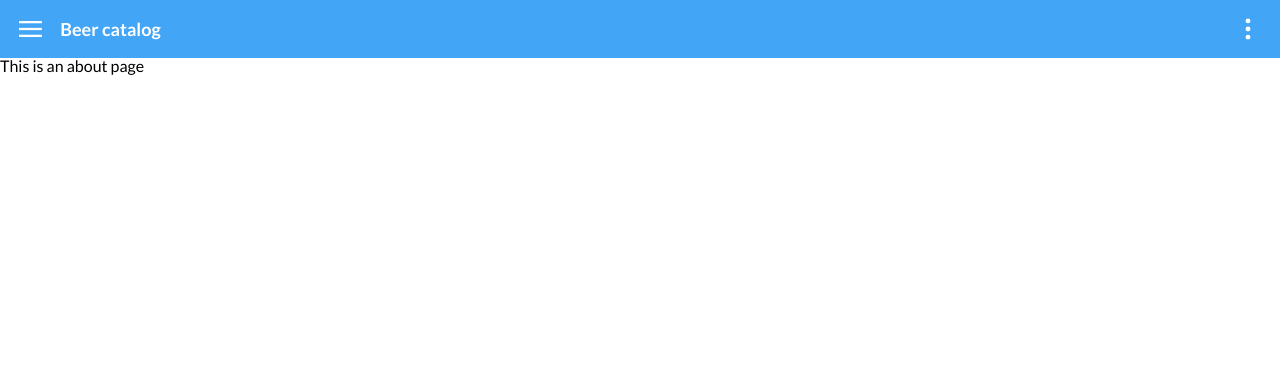
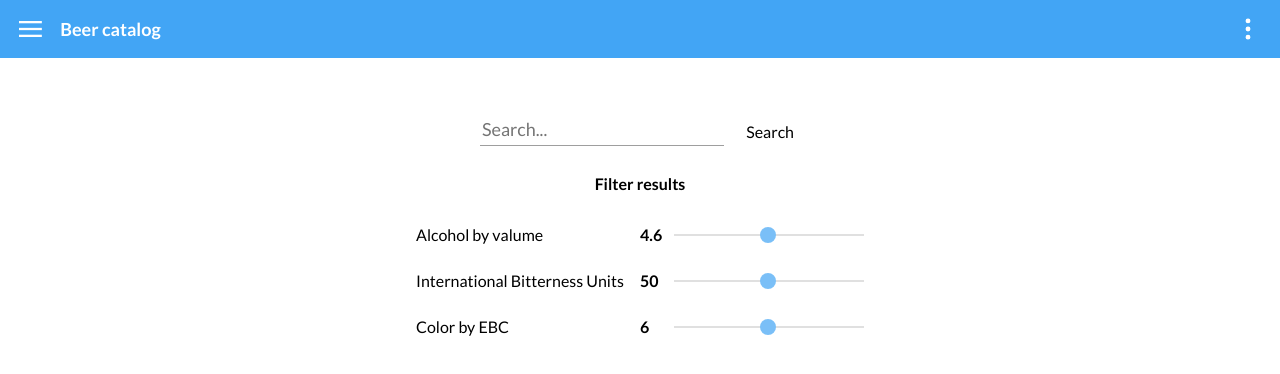
Before and after one commit to daniilgri/beer-caralog, a Vue app: page / in a window 1280 px wide. Shown: the top 374 px of the page. Built offline with nearby package versions, Linux system fonts and the light colour scheme.

Commit message:
Searchbar section (Searchbar and filters)

```diff
--- /dev/null
+++ b/src/components/global/Slider.vue
@@ -0,0 +1,109 @@
+<template>
+  <div class="slider">
+    <h6 class="slider__value">{{ value }}</h6>
+    <input
+      ref="sliderLine"
+      class="slider__line"
+      type="range"
+      min="1"
+      max="100"
+      value="50"
+      @mousemove="handleSliderLineOnMouseMove"
+    />
+  </div>
+</template>
+
+<style lang="scss" scoped>
+.slider {
+  display: flex;
+  justify-content: space-between;
+  align-items: center;
+  width: 100%;
+
+  &__value {
+    width: 15%;
+    font-weight: 600;
+  }
+
+  &__line {
+    width-webkit-appearance: none;
+    appearance: none;
+    width: 85%;
+    height: 2px;
+    background: #d3d3d3;
+    outline: none;
+    opacity: 0.7;
+    -webkit-transition: 0.2s;
+    transition: opacity 0.2s;
+
+    &::-moz-range-track {
+      border: none;
+      background: none;
+      outline: none;
+    }
+
+    &:focus {
+      outline: none;
+      border: none;
+    }
+
+    &:hover {
+      opacity: 1;
+    }
+
+    &::-webkit-slider-thumb {
+      -webkit-appearance: none;
+      appearance: none;
+      width: 16px;
+      height: 16px;
+      border-radius: 50%;
+      background: #42a5f5;
+      cursor: pointer;
+    }
+
+    &::-moz-range-thumb {
+      width: 16px;
+      height: 16px;
+      border-radius: 50%;
+      background: #42a5f5;
+      cursor: pointer;
+    }
+  }
+}
+</style>
+
+<script lang="ts">
+import Vue from "vue";
+
+export default Vue.extend({
+  name: "Slider",
+  props: {
+    value: {
+      type: Number,
+      required: true
+    }
+  },
+  created() {
+    console.log(this.$refs.sliderLine);
+  },
+  methods: {
+    handleSliderLineOnMouseMove($event: {
+      currentTarget: {
+        value: number;
+        getAttribute: (arg0: string) => number;
+        style: { backgroundImage: string };
+      };
+    }) {
+      const val =
+        ($event.currentTarget.value -
+          $event.currentTarget.getAttribute("min")) /
+        ($event.currentTarget.getAttribute("max") -
+          $event.currentTarget.getAttribute("min"));
+      const percent = val * 100;
+
+      $event.currentTarget.style.backgroundImage = `-webkit-gradient(linear, left top, right top, color-stop(${percent}%, #42a5f5),color-stop(${percent}%, #42a5f51f))`;
+      $event.currentTarget.style.backgroundImage = `-moz-linear-gradient(left center, #42a5f5 0%, #42a5f5 ${percent}%, #42a5f51f ${percent}%, #42a5f51f 100%)`;
+    }
+  }
+});
+</script>
--- /dev/null
+++ b/src/components/related/Catalog/SearchField.vue
@@ -0,0 +1,46 @@
+<template>
+  <div class="search-filter__field search-field">
+    <h5 class="search-field__name">
+      {{ name }}
+    </h5>
+    <div class="search-field__controller">
+      <Slider :value="value" />
+    </div>
+  </div>
+</template>
+
+<style lang="scss" scoped>
+.search-field {
+  display: flex;
+  align-items: center;
+
+  &__name {
+    width: 50%;
+  }
+
+  &__controller {
+    display: flex;
+    width: 50%;
+  }
+}
+</style>
+
+<script lang="ts">
+import Vue from "vue";
+import Slider from "../../global/Slider";
+
+export default Vue.extend({
+  name: "SearchField",
+  components: { Slider },
+  props: {
+    name: {
+      type: String,
+      required: true
+    },
+    value: {
+      type: Number,
+      required: true
+    }
+  }
+});
+</script>
--- /dev/null
+++ b/src/components/related/Catalog/SearchFilter.vue
@@ -0,0 +1,48 @@
+<template>
+  <div class="search-section__filter search-filter">
+    <div class="search-filter__head">
+      <h3 class="search-filter__title">Filter results</h3>
+    </div>
+    <div class="search-filter__content">
+      <SearchField name="Alcohol by valume" :value="4.6" />
+      <SearchField name="International Bitterness Units" :value="50" />
+      <SearchField name="Color by EBC" :value="6" />
+    </div>
+  </div>
+</template>
+
+<style lang="scss" scoped>
+.search-filter {
+  width: 35%;
+
+  &__head {
+    display: flex;
+    justify-content: center;
+  }
+
+  &__title {
+    font-weight: 600;
+  }
+
+  &__content {
+    margin-top: 35px;
+  }
+
+  &__field {
+    margin-bottom: 30px;
+    &:last-child {
+      margin-bottom: 0;
+    }
+  }
+}
+</style>
+
+<script lang="ts">
+import Vue from "vue";
+import SearchField from "./SearchField";
+
+export default Vue.extend({
+  name: "SearchFilter",
+  components: { SearchField }
+});
+</script>
--- /dev/null
+++ b/src/components/related/Catalog/SearchSection.vue
@@ -0,0 +1,30 @@
+<template>
+  <div class="search-section">
+    <Searchbar />
+    <SearchFilter />
+  </div>
+</template>
+
+<style lang="scss" scoped>
+.search-section {
+  display: flex;
+  flex-direction: column;
+  align-items: center;
+  margin-top: 60px;
+
+  &__searchbar {
+    margin-bottom: 30px;
+  }
+}
+</style>
+
+<script lang="ts">
+import Vue from "vue";
+import Searchbar from "./Searchbar.vue";
+import SearchFilter from "./SearchFilter.vue";
+
+export default Vue.extend({
+  name: "SearchSection",
+  components: { Searchbar, SearchFilter }
+});
+</script>
--- /dev/null
+++ b/src/components/related/Catalog/Searchbar.vue
@@ -0,0 +1,42 @@
+<template>
+  <div class="search-section__searchbar searchbar">
+    <input type="text" placeholder="Search..." class="searchbar__input" />
+    <button class="searchbar__button">
+      Search
+    </button>
+  </div>
+</template>
+
+<style lang="scss" scoped>
+$searchbarInputBorderColor: #9e9e9e;
+
+.searchbar {
+  display: flex;
+  flex-wrap: nowrap;
+  width: 25%;
+
+  &__input {
+    font-size: 18px;
+    outline: none;
+    border: 0;
+    border-bottom: 1px solid $searchbarInputBorderColor;
+    padding-bottom: 5px;
+    width: 100%;
+  }
+
+  &__button {
+    cursor: pointer;
+    margin-left: 5%;
+    border: 0;
+    background-color: rgba(0, 0, 0, 0);
+  }
+}
+</style>
+
+<script lang="ts">
+import Vue from "vue";
+
+export default Vue.extend({
+  name: "Searchbar"
+});
+</script>
--- a/src/router/index.ts
+++ b/src/router/index.ts
@@ -1,14 +1,13 @@
 import Vue from "vue";
 import VueRouter, { RouteConfig } from "vue-router";
-import Test from "../views/Test.vue";
 
 Vue.use(VueRouter);
 
 const routes: Array<RouteConfig> = [
   {
     path: "/",
-    name: "Test",
-    component: () => import("../views/Test.vue")
+    name: "Catalog",
+    component: () => import("../views/Catalog.vue")
   }
 ];
 
--- /dev/null
+++ b/src/views/Catalog.vue
@@ -0,0 +1,15 @@
+<template>
+  <main class="catalog">
+    <SearchSection />
+  </main>
+</template>
+
+<script lang="ts">
+import Vue from "vue";
+import SearchSection from "../components/related/Catalog/SearchSection";
+
+export default Vue.extend({
+  name: "Catalog",
+  components: { SearchSection }
+});
+</script>
--- a/src/views/Test.vue
+++ /dev/null
@@ -1,5 +0,0 @@
-<template>
-  <div class="about">
-    <h1>This is an about page</h1>
-  </div>
-</template>
```
Also changed, not shown: tsconfig.json (+4 -15 lines).
